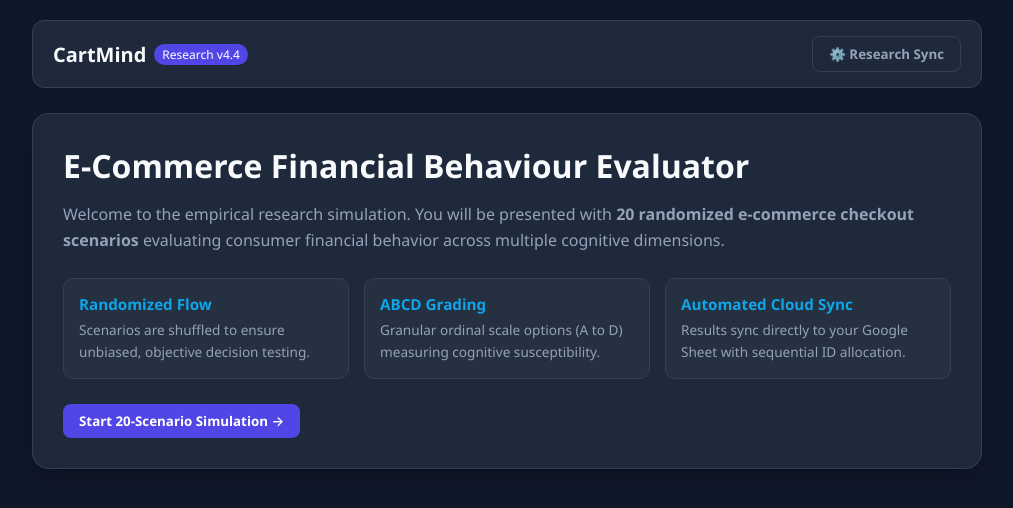
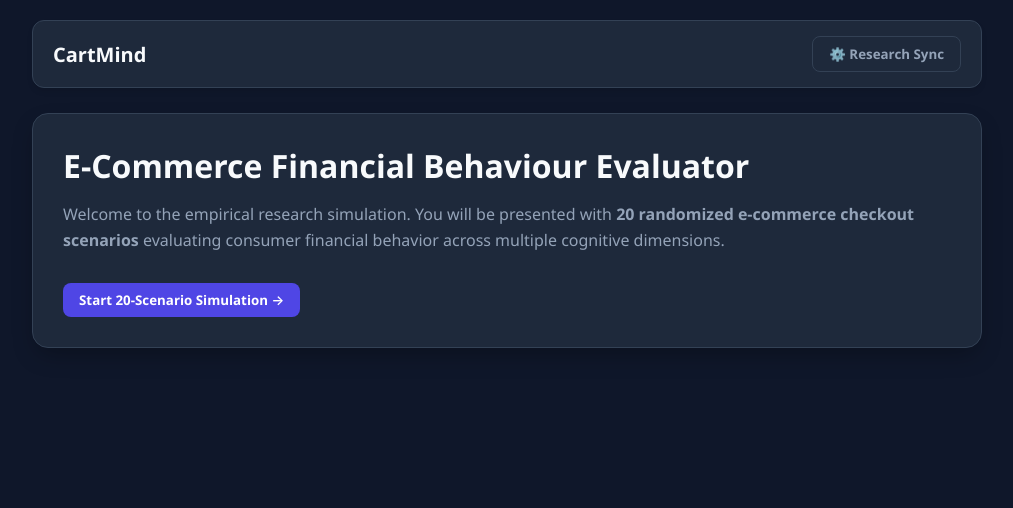
Before and after one commit to junsheng040421/CartMindGame, a plain HTML site: page index.html in a window 1280 px wide. Shown: the whole page, without its empty margins (133-1146 px from the left). Drawn offline with Linux system fonts and the light colour scheme.

Commit message:
Add files via upload

```diff
--- a/index.html
+++ b/index.html
@@ -3,7 +3,7 @@
 <head>
     <meta charset="UTF-8">
     <meta name="viewport" content="width=device-width, initial-scale=1.0">
-    <title>CartMind: E-Commerce Financial Behaviour Evaluator (Research Edition v4.4)</title>
+    <title>CartMind: E-Commerce Financial Behaviour Evaluator</title>
     <style>
         :root {
             --primary: #4f46e5;
@@ -58,15 +58,6 @@
             display: flex;
             align-items: center;
             gap: 8px;
-        }
-
-        .logo-area span {
-            font-size: 0.75rem;
-            background: var(--primary);
-            color: white;
-            padding: 2px 8px;
-            border-radius: 20px;
-            font-weight: 500;
         }
 
         .header-btns {
@@ -132,33 +123,7 @@
         .welcome-content p {
             color: var(--text-muted);
             line-height: 1.6;
-            margin-bottom: 20px;
-        }
-
-        .features-grid {
-            display: grid;
-            grid-template-columns: repeat(auto-fit, minmax(250px, 1fr));
-            gap: 15px;
-            margin: 25px 0;
-        }
-
-        .feature-card {
-            background: rgba(255, 255, 255, 0.03);
-            border: 1px solid var(--card-border);
-            padding: 15px;
-            border-radius: 10px;
-        }
-
-        .feature-card h4 {
-            color: var(--secondary);
-            margin-bottom: 5px;
-            font-size: 0.95rem;
-        }
-
-        .feature-card p {
-            font-size: 0.85rem;
-            margin-bottom: 0;
-            color: var(--text-muted);
+            margin-bottom: 30px;
         }
 
         .quiz-header {
@@ -477,7 +442,7 @@
 
     <header>
         <div class="logo-area">
-            <h1>CartMind <span>Research v4.4</span></h1>
+            <h1>CartMind</h1>
         </div>
         <div class="header-btns">
             <button class="secondary-btn" onclick="openSyncModal()">⚙️ Research Sync</button>
@@ -490,21 +455,6 @@
             <div class="welcome-content">
                 <h2>E-Commerce Financial Behaviour Evaluator</h2>
                 <p>Welcome to the empirical research simulation. You will be presented with <strong>20 randomized e-commerce checkout scenarios</strong> evaluating consumer financial behavior across multiple cognitive dimensions.</p>
-
-                <div class="features-grid">
-                    <div class="feature-card">
-                        <h4>Randomized Flow</h4>
-                        <p>Scenarios are shuffled to ensure unbiased, objective decision testing.</p>
-                    </div>
-                    <div class="feature-card">
-                        <h4>ABCD Grading</h4>
-                        <p>Granular ordinal scale options (A to D) measuring cognitive susceptibility.</p>
-                    </div>
-                    <div class="feature-card">
-                        <h4>Automated Cloud Sync</h4>
-                        <p>Results sync directly to your Google Sheet with sequential ID allocation.</p>
-                    </div>
-                </div>
 
                 <button onclick="startSimulation()">Start 20-Scenario Simulation →</button>
             </div>
@@ -899,7 +849,6 @@
             }
         ];
 
-        // Shuffle Scenarios Randomly upon initialization
         let scenarios = [];
         let currentIndex = 0;
         let userResponses = [];
@@ -917,7 +866,6 @@
         const optionsList = document.getElementById('optionsList');
 
         function startSimulation() {
-            // Shuffle array randomly
             scenarios = [...baseScenarios].sort(() => Math.random() - 0.5);
             currentIndex = 0;
             userResponses = [];
@@ -1055,7 +1003,6 @@
                 breakdownList.appendChild(div);
             });
 
-            // Brief Description & 1 Simple Suggestion per Archetype
             const cardsContainer = document.getElementById('dimensionCardsContainer');
             cardsContainer.innerHTML = '';
             const archetypesInfo = {
```
